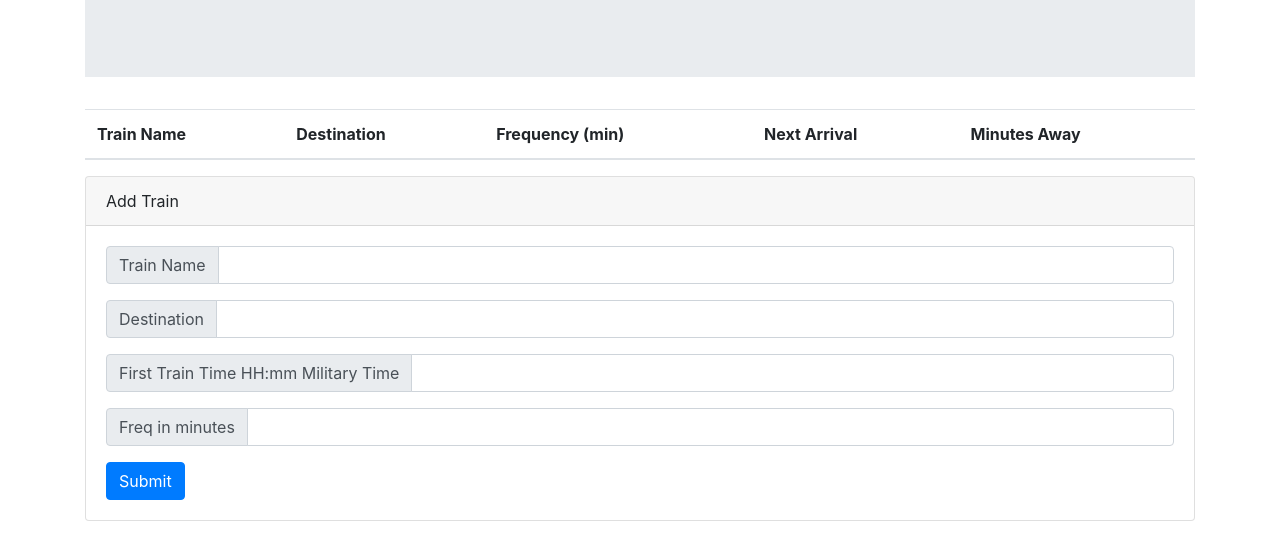
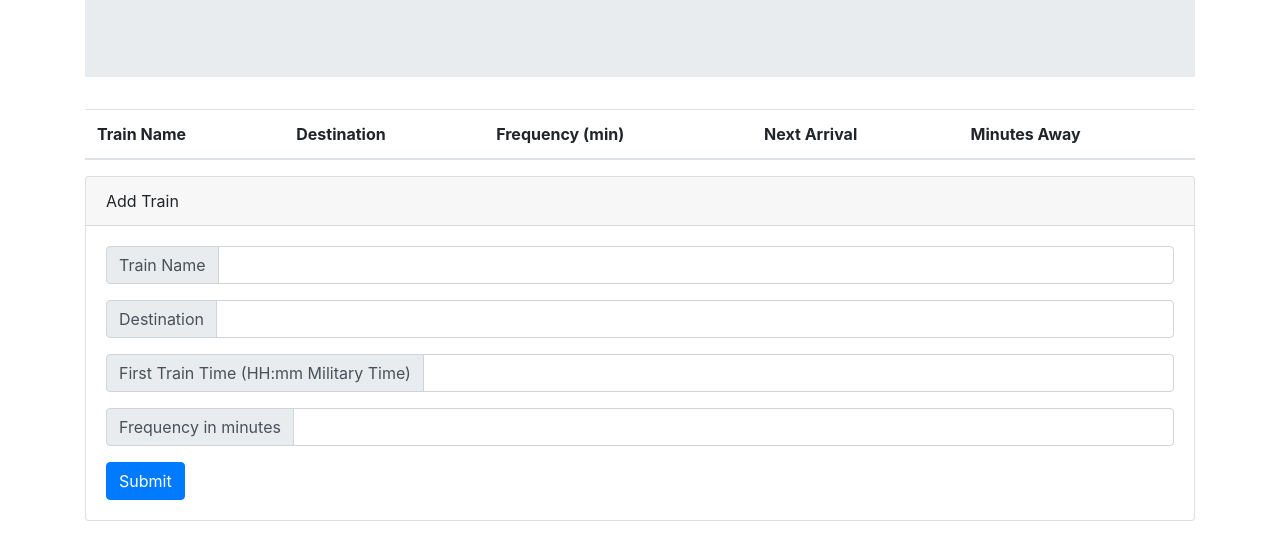
Before and after one commit to shelbymatthew/TrainDB, a plain HTML site: page index.html in a window 1280 px wide. Shown: the part 172-732 px from the top of the page. Drawn offline with nearby package versions, Linux system fonts and the light colour scheme; no server answers.

Commit message:
typo fixes

```diff
--- a/index.html
+++ b/index.html
@@ -72,13 +72,13 @@
                 </div>
                 <div class="input-group mb-3">
                     <div class="input-group-prepend">
-                        <span class="input-group-text" id="inputGroup-sizing-default">First Train Time HH:mm Military Time</span>
+                        <span class="input-group-text" id="inputGroup-sizing-default">First Train Time (HH:mm Military Time)</span>
                     </div>
                     <input type="text" class="form-control" id="date-input" aria-label="Default" aria-describedby="inputGroup-sizing-default">
                 </div>
                 <div class="input-group mb-3">
                     <div class="input-group-prepend">
-                        <span class="input-group-text" id="inputGroup-sizing-default">Freq in minutes</span>
+                        <span class="input-group-text" id="inputGroup-sizing-default">Frequency in minutes</span>
                     </div>
                     <input type="text" class="form-control" id="rate-input" aria-label="Default" aria-describedby="inputGroup-sizing-default">
                 </div>
```
